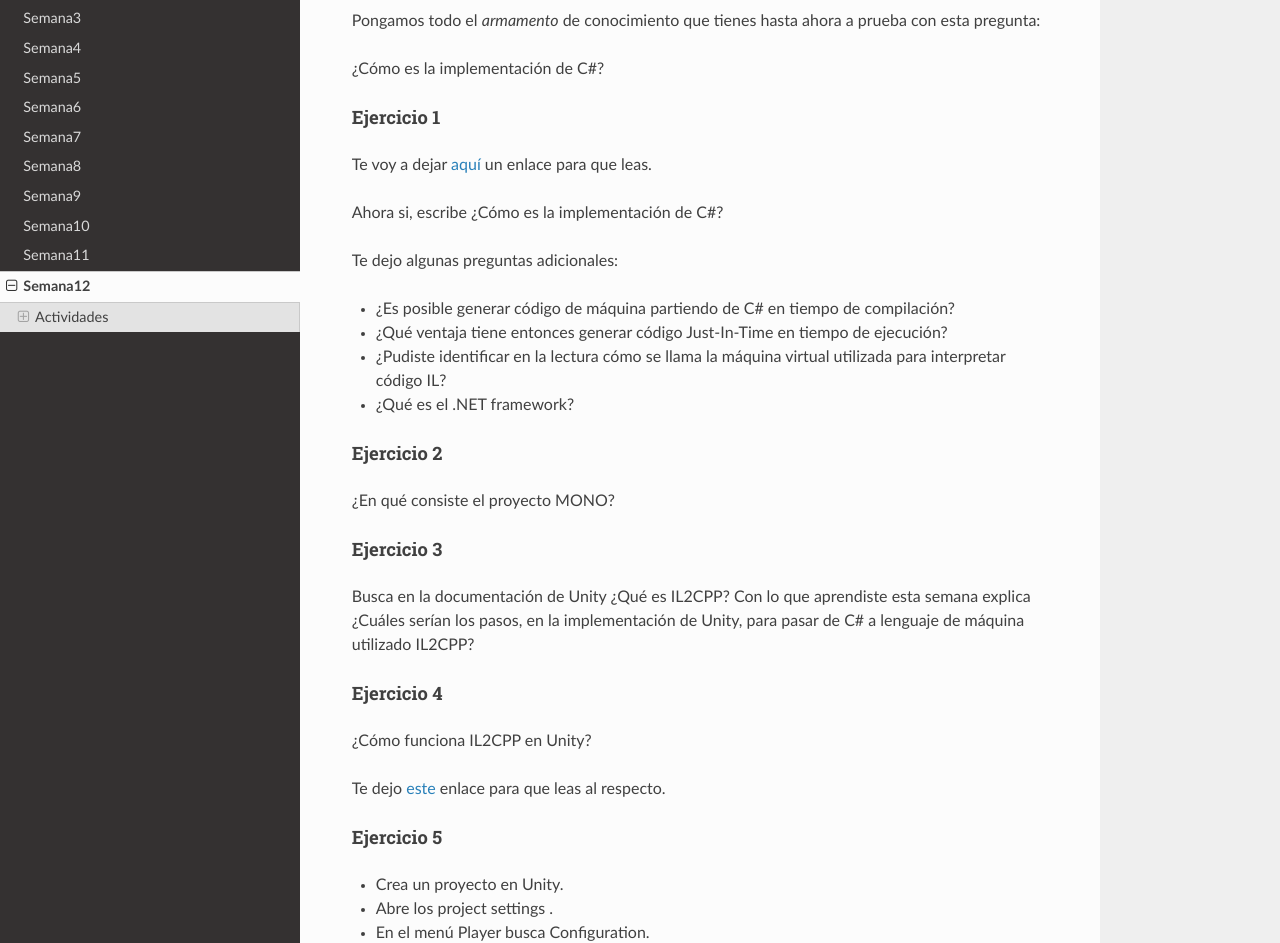
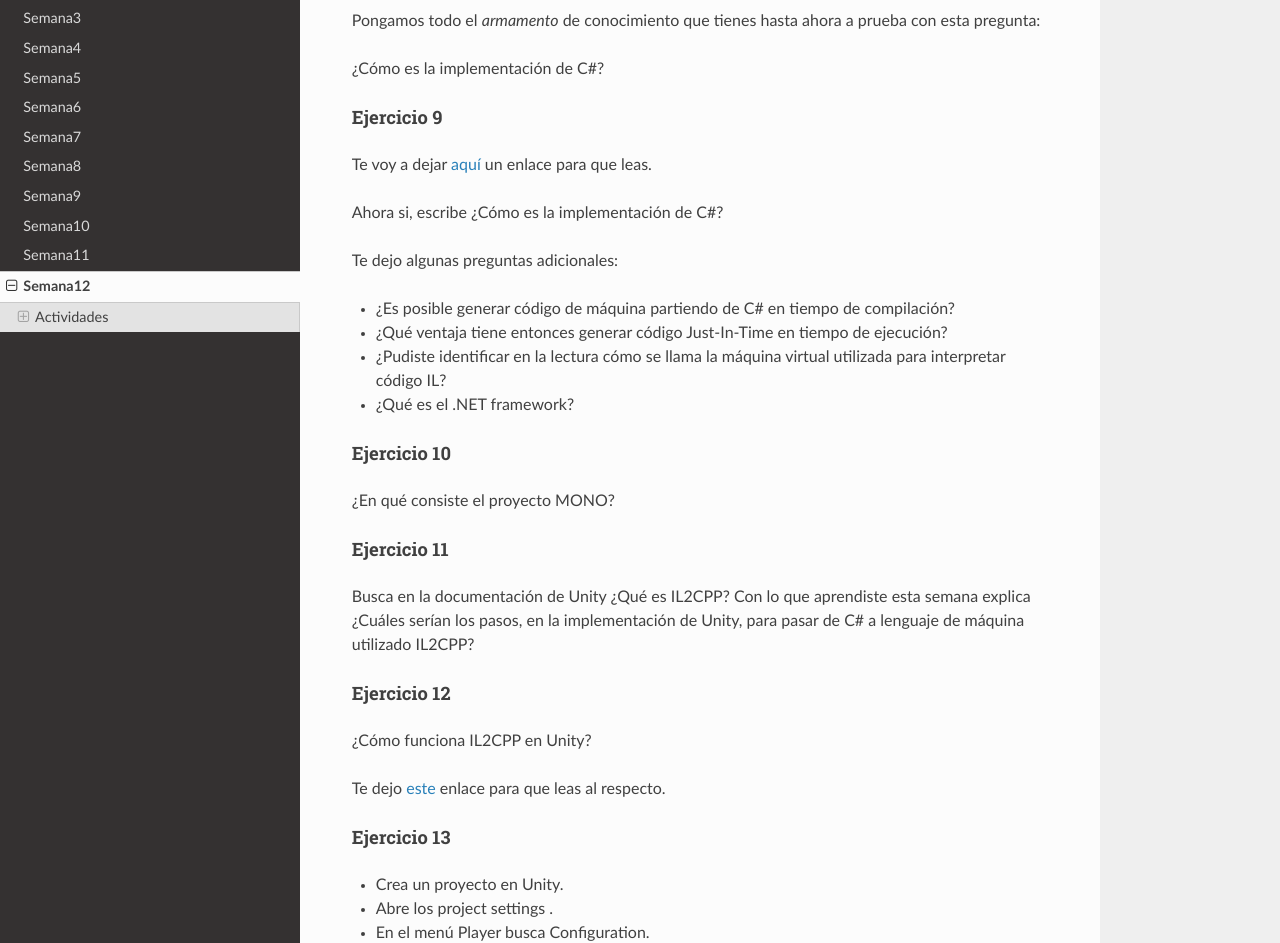
Before and after one commit to juanferfranco/controladores, a Sphinx documentation site: the page built from docs/_semana12/semana12.rst, in a window 1280 px wide and 1400 px high, scrolled down 9752 px. Shown: the part 218-1161 px from the top of the window. Built offline with Sphinx 7.4.7 and the Read the Docs theme 2.0.0, drawn with Linux system fonts in a browser that asks for light colours.

Commit message:
update week 12

```diff
--- a/docs/_semana12/semana12.rst
+++ b/docs/_semana12/semana12.rst
@@ -512,7 +512,7 @@ a prueba con esta pregunta:
 
 ¿Cómo es la implementación de C#?
 
-Ejercicio 1
+Ejercicio 9
 #############
 Te voy a dejar `aquí <https://codeasy.net/lesson/c_sharp_compilation_process>`__
 un enlace para que leas.
@@ -527,24 +527,24 @@ Te dejo algunas preguntas adicionales:
   para interpretar código IL?
 * ¿Qué es el .NET framework?
 
-Ejercicio 2
+Ejercicio 10
 #############
 ¿En qué consiste el proyecto MONO?
 
-Ejercicio 3
+Ejercicio 11
 #############
 Busca en la documentación de Unity ¿Qué es IL2CPP? Con lo que aprendiste esta semana
 explica ¿Cuáles serían los pasos, en la implementación de Unity, para pasar de
 C# a lenguaje de máquina utilizado IL2CPP?
 
-Ejercicio 4
+Ejercicio 12
 #############
 ¿Cómo funciona IL2CPP en Unity?
 
 Te dejo `este <hhttps://docs.unity3d.com/Manual/IL2CPP-HowItWorks.html>`__
 enlace para que leas al respecto.
 
-Ejercicio 5
+Ejercicio 13
 #############
 
 * Crea un proyecto en Unity.
```
